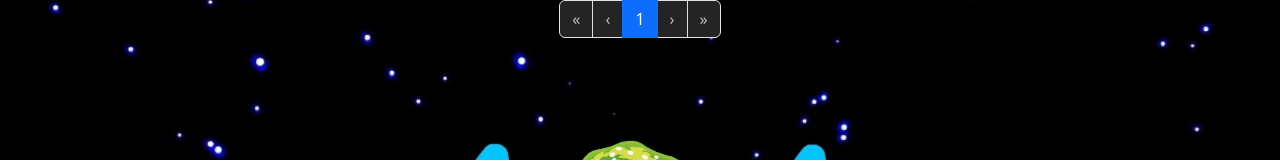
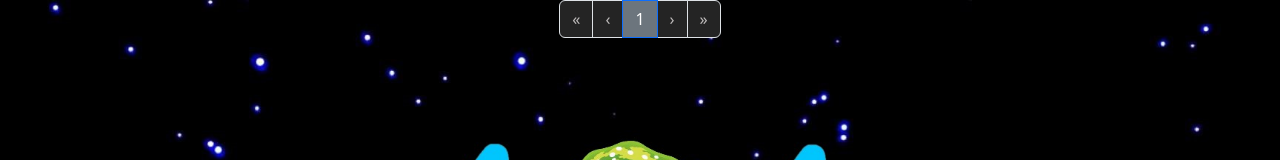
Before and after one commit to Edisonven/react_landing_page_api, a React (Vite) app in the folder landing_page/: page / in a window 1280 px wide. Shown: the top 160 px of the page. Built offline with nearby package versions, Linux system fonts and the light colour scheme; no server answers.

Commit message:
Cambiando color en active del paginado

```diff
--- a/landing_page/src/App.css
+++ b/landing_page/src/App.css
@@ -144,6 +144,9 @@ p {
   --bs-pagination-color: var(--color_2) !important;
   --bs-pagination-bg: var(--react_color_2) !important;
 }
+.pagination__item {
+  --bs-pagination-active-bg: #6c757d;
+}
 
 @media (min-width: 576px) {
   .container__fondo {
```
